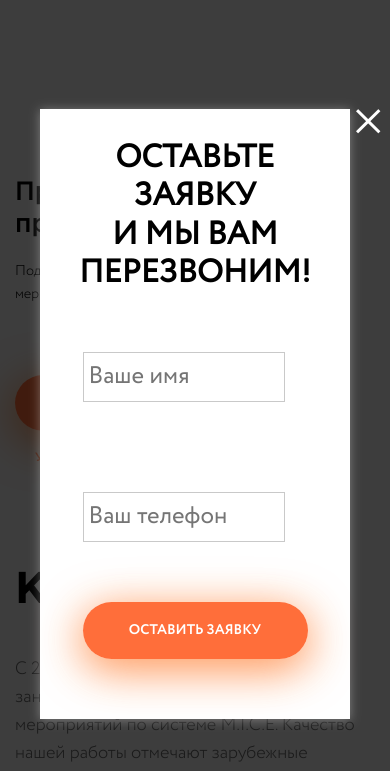
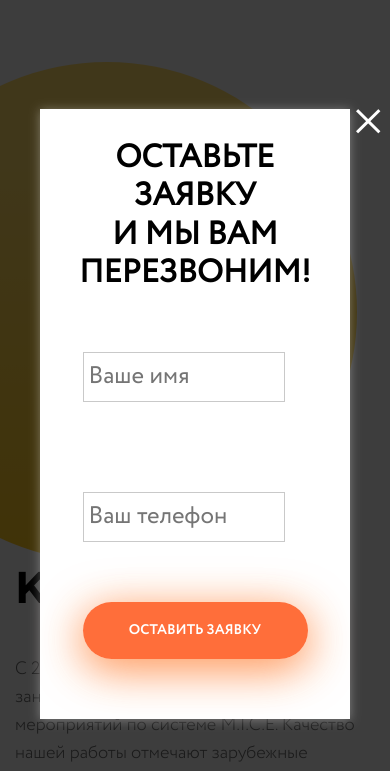
Before and after one commit to ArturNasibullin/event-project, a website: page app/index.html in a window 390 px wide. Shown: the part 73-844 px from the top of the page. Drawn offline with nearby package versions, Linux system fonts and the light colour scheme; files whose address does not match are found by name.

Commit message:
add mobile response on header-top block (fluidFont, rem)

```diff
--- a/app/sass/blocks/_header-top.sass
+++ b/app/sass/blocks/_header-top.sass
@@ -29,15 +29,15 @@
 				width: 0
 		&__contacts
 			width: 20%
-			@include fluidFontSize(22, 18, 768, 1170)
+			+fluidFontSize(22, 18, 768, 1170)
 			@include _768
 				margin: 0 auto
 				width: 50%
 			&-tel
 				line-height: 1.85
-				@include gotham
-				@include _768
-					@include fluidFontSize(10, 18, 350, 768)
+				+gotham
+				+_768
+					+fluidFontSize(10, 18, 350, 768)
 		&__btn
 			display: block
 			justify-self: center
@@ -47,9 +47,9 @@
 			text-transform: uppercase
 			font-size: 0.875rem
 			cursor: pointer
-			@include bold
+			+bold
 			@include _768
-				@include fluidFontSize(10, 18, 350, 768)
+				+fluidFontSize(10, 18, 350, 768)
 			&:focus
 				outline: none
 	&-hero
@@ -57,16 +57,27 @@
 			margin-top: 250px
 			position: relative
 		&__text
+			@include _768
+				text-align: center
+				position: relative
+				&::after
+					content: ""
+					position: absolute
+					z-index: -3
+					top: -40%
+					right: 5%
+					border-radius: 50%
+					width: 500px
+					height: 500px
+					+gradient
 		&__title
-			font-weight: 500
-			@include gotham
-			@include fluidFontSize(28, 40, 480, 1170)
+			+fluidFontSize(28, 40, 480, 1170)
+			+gotham
 		&__subtitle
 			margin: 20px 0 70px
-			font-weight: 300
 			line-height: 1.55
-			@include light
-			@include fluidFontSize(18, 22, 768, 1170)
+			+fluidFontSize(18, 22, 768, 1170)
+			+light
 		&__slider
 			position: absolute
 			top: -25%
@@ -89,7 +100,7 @@
 				border-radius: 50%
 				width: 700px
 				height: 700px
-				@include gradient
+				+gradient
 				@include _979
 					width: 500px
 					height: 500px
@@ -180,13 +191,10 @@
 
 .tabs
 	&__item
-		font-size: 22px
 		line-height: 2.05
 		text-align: center
 		position: relative
-		@include _768
-			font-size: 18px
-
+		+fluidFontSize(18, 22, 768, 1170)
 		&:before
 			content: ""
 			width: 0
@@ -227,4 +235,4 @@
 				bottom: 0
 				left: 0
 				background: $yellow
-		@include regular
+		+regular
```
Also changed, not shown: app/css/style.css.
